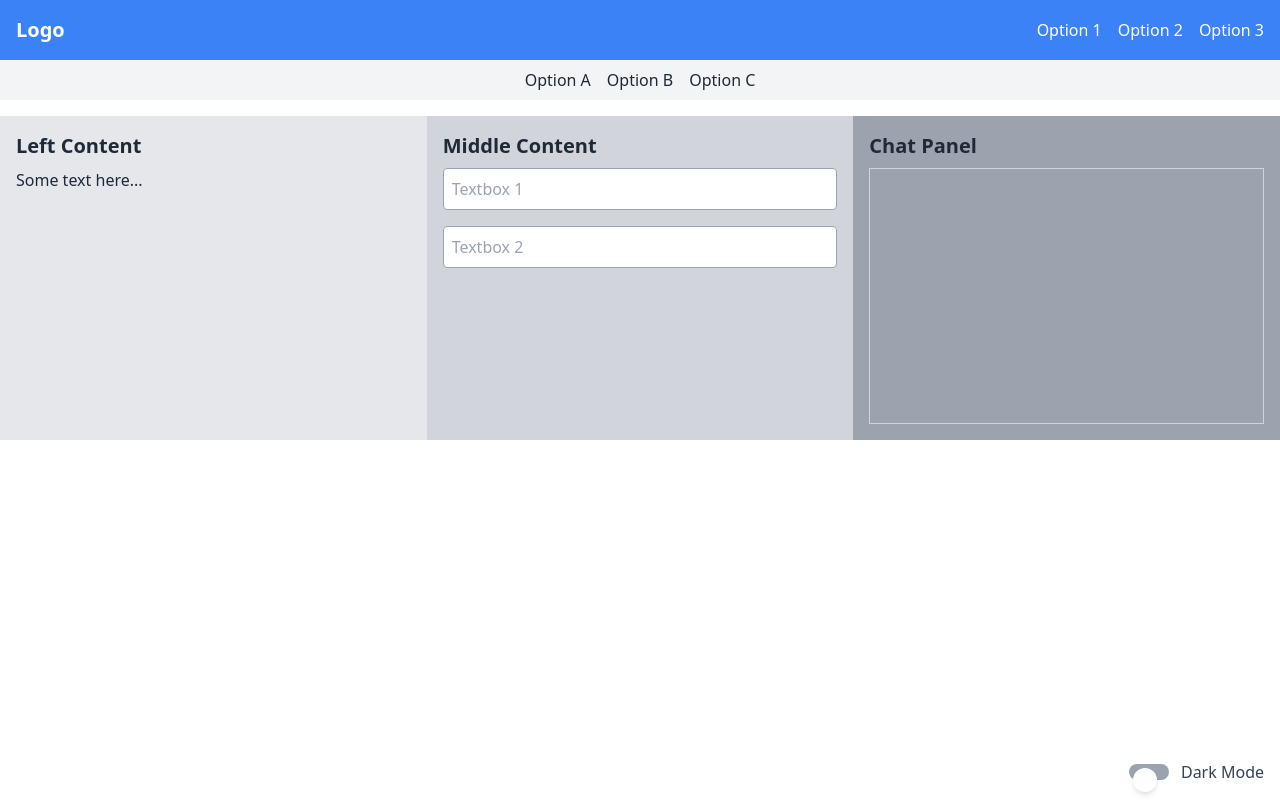
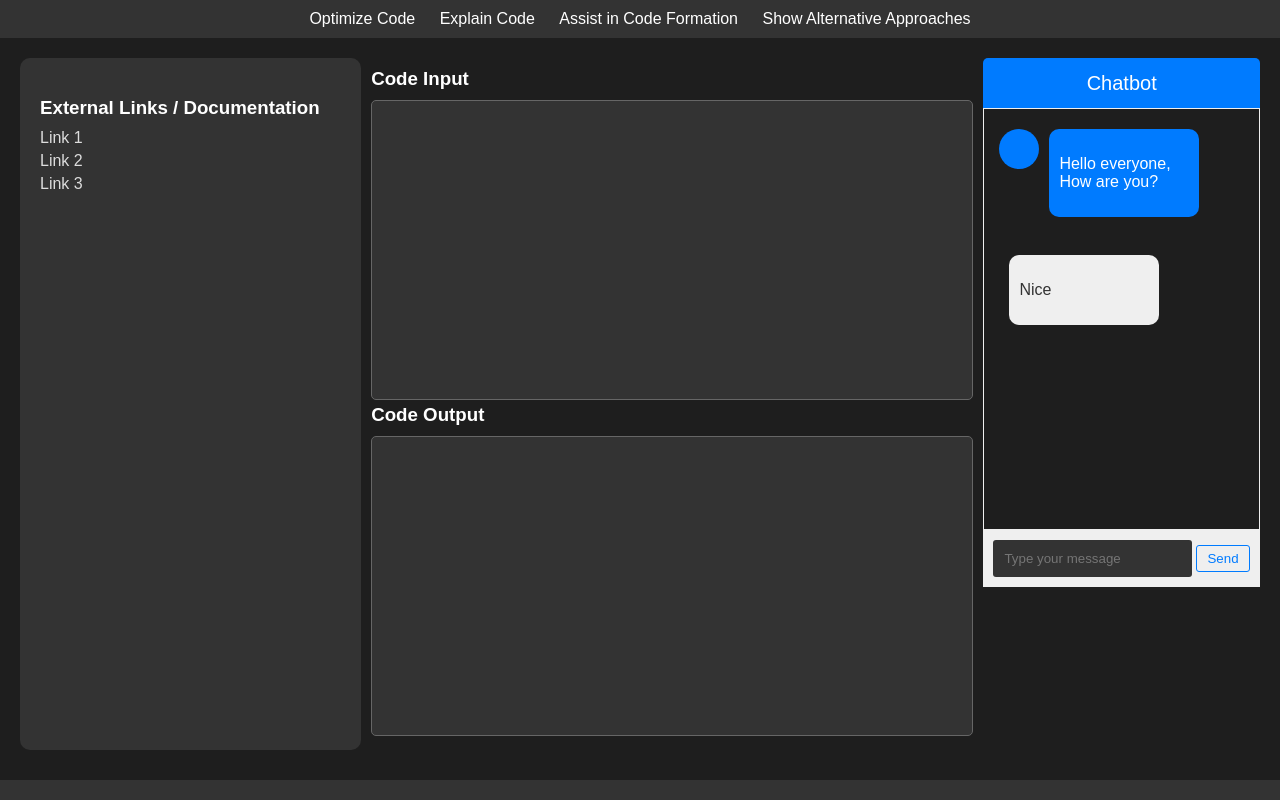
Before and after one commit to rbrox/CodeTeach, a website: page frontend/index.html in a window 1280 px wide. Drawn offline with nearby package versions, Linux system fonts and the light colour scheme.

Commit message:
stupid human

```diff
--- a/frontend/index.html
+++ b/frontend/index.html
@@ -1,94 +1,67 @@
 <!DOCTYPE html>
 <html lang="en">
 <head>
-    <meta charset="UTF-8" />
-    <meta name="viewport" content="width=device-width, initial-scale=1.0" />
-    <title>Tailwind CSS Page</title>
-    <!-- Include Tailwind CSS -->
-    <link
-      href="https://cdn.jsdelivr.net/npm/tailwindcss@2.2.19/dist/tailwind.min.css"
-      rel="stylesheet"
-    />
+  <meta charset="UTF-8">
+  <meta name="viewport" content="width=device-width, initial-scale=1.0">
+  <title>Code Pilot</title>
+  <link rel="stylesheet" href="style.css">
 </head>
-
-  <body class="bg-white dark:bg-gray-800 text-gray-800 dark:text-white">
-    <!-- Navbar -->
-    <nav class="bg-blue-500 p-4">
-      <div class="container mx-auto">
-        <div class="flex justify-between items-center">
-          <div class="text-xl font-bold text-white">Logo</div>
-          <div class="flex space-x-4">
-            <a href="#" class="text-white hover:text-gray-200">Option 1</a>
-            <a href="#" class="text-white hover:text-gray-200">Option 2</a>
-            <a href="#" class="text-white hover:text-gray-200">Option 3</a>
+<body>
+  <header>
+    <nav>
+      <div class="navbar">
+        <a href="#">Optimize Code</a>
+        <a href="#">Explain Code</a>
+        <a href="#">Assist in Code Formation</a>
+        <a href="#">Show Alternative Approaches</a>
+      </div>
+    </nav>
+  </header>
+  <main>
+    <div class="container">
+      <div class="left-div">
+        <h3>External Links / Documentation</h3>
+        <ul>
+          <li><a href="#">Link 1</a></li>
+          <li><a href="#">Link 2</a></li>
+          <li><a href="#">Link 3</a></li>
+        </ul>
+      </div>
+      <div class="middle-div">
+        <h3>Code Input</h3>
+        <textarea name="code-input" id="code-input" cols="30" rows="20"></textarea>
+        <h3>Code Output</h3>
+        <textarea name="code-output" id="code-output" cols="30" rows="10"></textarea>
+      </div>
+      <div class="wrapper">
+        <div class="title">Chatbot</div>
+        <div class="box">
+          <div class="item">
+            <div class="icon">
+              <i class="fa fa-user"></i>
+            </div>
+            <div class="msg">
+              <p>Hello everyone, How are you?</p>
+            </div>
+          </div>
+          <br clear="both">
+          <div class="item right">
+            <div class="msg">
+              <p>Nice</p>
             </div>
           </div>
         </div>
-    </nav>
-
-    <!-- Option Stripe -->
-    <div class="bg-gray-100 dark:bg-gray-700 py-2">
-      <div class="container mx-auto flex justify-center space-x-4">
-        <a href="#" class="text-gray-800 dark:text-gray-200">Option A</a>
-        <a href="#" class="text-gray-800 dark:text-gray-200">Option B</a>
-        <a href="#" class="text-gray-800 dark:text-gray-200">Option C</a>
+        <div class="typing-area">
+          <div class="input-field">
+            <input type="text" placeholder="Type your message" required>
+            <button>Send</button>
           </div>
         </div>
-
-    <!-- Three Equally Partitioned Divs -->
-    <div class="container mx-auto flex justify-between mt-4">
-      <!-- Left Div -->
-      <div class="w-1/3 bg-gray-200 dark:bg-gray-600 p-4">
-        <h2 class="text-xl font-bold mb-2">Left Content</h2>
-        <p>Some text here...</p>
-      </div>
-      <!-- Middle Div -->
-      <div class="w-1/3 bg-gray-300 dark:bg-gray-700 p-4">
-        <h2 class="text-xl font-bold mb-2">Middle Content</h2>
-        <div class="mb-4">
-          <input
-            type="text"
-            placeholder="Textbox 1"
-            class="w-full border border-gray-400 rounded p-2 focus:outline-none focus:border-blue-500 dark:bg-gray-800 dark:text-white"
-          />
-        </div>
-        <div>
-          <input
-            type="text"
-            placeholder="Textbox 2"
-            class="w-full border border-gray-400 rounded p-2 focus:outline-none focus:border-blue-500 dark:bg-gray-800 dark:text-white"
-          />
       </div>
     </div>
-      <!-- Right Div -->
-      <div class="w-1/3 bg-gray-400 dark:bg-gray-800 p-4">
-        <h2 class="text-xl font-bold mb-2">Chat Panel</h2>
-        <div class="border border-gray-300 h-64 overflow-y-auto"></div>
-      </div>
-    </div>
-
-    <!-- Dark Mode Toggle Button -->
-    <div class="fixed bottom-4 right-4">
-      <input type="checkbox" class="hidden" id="toggle" />
-      <label for="toggle" class="flex items-center cursor-pointer">
-        <div class="w-10 h-4 bg-gray-400 rounded-full p-1">
-          <div class="toggle-dot w-6 h-6 bg-white rounded-full shadow-md"></div>
-        </div>
-        <div class="ml-3 text-gray-700 dark:text-gray-300 font-medium">
-          Dark Mode
-        </div>
-      </label>
-    </div>
-
-    <script>
-      const toggle = document.getElementById("toggle");
-      toggle.addEventListener("change", function () {
-        if (toggle.checked) {
-          document.body.classList.add("dark");
-        } else {
-          document.body.classList.remove("dark");
-        }
-      });
-    </script>
+  </main>
+  <footer>
+    <!-- Add your footer content here -->
+  </footer>
 </body>
 </html>
--- /dev/null
+++ b/frontend/style.css
@@ -0,0 +1,222 @@
+body {
+    font-family: Arial, sans-serif;
+    background-color: #1e1e1e;
+    color: #fff;
+    margin: 0;
+    padding: 0;
+  }
+
+  header {
+    background-color: #333;
+    padding: 10px 0;
+  }
+
+  nav {
+    text-align: center;
+  }
+
+  .navbar a {
+    color: #fff;
+    text-decoration: none;
+    margin: 0 10px;
+  }
+
+  .container {
+    display: flex;
+    justify-content: space-around;
+    padding: 20px;
+  }
+
+  .left-div,
+  .right-div {
+    flex: 1;
+    padding: 20px;
+  }
+
+  .left-div {
+    background-color: #333;
+    border-radius: 10px;
+  }
+
+  .left-div h3 {
+    color: #fff;
+    margin-bottom: 10px;
+  }
+
+  .left-div ul {
+    list-style-type: none;
+    padding: 0;
+    margin: 0;
+  }
+
+  .left-div ul li {
+    margin-bottom: 5px;
+  }
+
+  .left-div ul li a {
+    color: #ddd;
+    text-decoration: none;
+  }
+
+  .middle-div {
+    flex: 2;
+    margin:10px;
+
+  }
+
+  .middle-div h3 {
+    margin-top: 0px;
+    color: #fff;
+    margin-bottom: 10px;
+  }
+
+  .middle-div textarea {
+    width: 100%;
+    height: 300px;
+    background-color: #333;
+    color: #ddd;
+    border: 1px solid #666;
+    border-radius: 5px;
+    padding: 10px;
+    box-sizing: border-box;
+    resize: none;
+  }
+
+  .right-div {
+    background-color: #333;
+    border-radius: 10px;
+    padding: 20px;
+  }
+
+  .right-div h3 {
+    color: #fff;
+    margin-bottom: 10px;
+  }
+
+  .right-div textarea {
+    width: 100%;
+    height: 300px;
+    background-color: #333;
+    color: #ddd;
+    border: 1px solid #666;
+    border-radius: 5px;
+    padding: 10px;
+    box-sizing: border-box;
+    resize: none;
+  }
+
+  footer {
+    background-color: #333;
+    color: #fff;
+    text-align: center;
+    padding: 10px 0;
+    position: fixed;
+    bottom: 0;
+    width: 100%;
+  }
+
+  .wrapper {
+    max-width: 1060px; /* Adjust the maximum width */
+    margin: 0 auto; /* Center the wrapper horizontally */
+  }
+
+  .wrapper .title {
+    background: #007bff;
+    color: white;
+    line-height: 2.5;
+    border-radius: 5px 5px 0 0;
+    text-align: center;
+    font-size: 20px;
+  }
+
+  .wrapper .box {
+    border: 1px solid #efefef;
+    padding: 10px 15px;
+    min-height: 400px;
+    max-height: 400px;
+  }
+
+  .wrapper .box .item {
+    display: flex;
+    margin: 10px 0;
+  }
+
+  .wrapper .box .item .icon {
+    background: #007bff;
+    color: white;
+    width: 40px;
+    height: 40px;
+    text-align: center;
+    line-height: 40px;
+    border-radius: 50%;
+  }
+
+  .wrapper .box .item .msg {
+    background: #007bff;
+    color: white;
+    border-radius: 10px;
+    width: 150px;
+    margin-left: 10px;
+  }
+
+  .wrapper .box .item .msg p {
+    padding: 10px;
+  }
+
+  .wrapper .box .item.right {
+    margin-left: auto; /* Push the right items to the right */
+  }
+
+  .wrapper .box .item.right .msg {
+    background: #efefef;
+    color: #333;
+  }
+
+  .wrapper .typing-area {
+    background: #efefef;
+    display: flex;
+    justify-content: space-between; /* Spread the content evenly */
+    align-items: center;
+    padding: 10px;
+  }
+
+  .wrapper .typing-area .input-field {
+    flex: 1; /* Let the input field grow */
+    position: relative;
+  }
+
+  .wrapper .typing-area .input-field input {
+    width: calc(100% - 80px); /* Adjust the width */
+    padding: 10px;
+    border: 1px solid transparent;
+    border-radius: 3px;
+    outline: none;
+    font-family: 'Poppins', sans-serif;
+    transition: 0.3s all ease;
+    background-color: #333;
+    color: #fff;
+  }
+
+  .wrapper .typing-area .input-field input:focus {
+    border-color: #007bff;
+  }
+
+  .wrapper .typing-area .input-field button {
+    background: transparent;
+    border: 1px solid #007bff;
+    padding: 5px 10px;
+    border-radius: 3px;
+    color: #007bff;
+    outline: none;
+    cursor: pointer;
+    transition: 0.3s all ease;
+  }
+
+  .wrapper .typing-area .input-field button:hover {
+    background: #007bff;
+    color: white;
+  }
+
+  .wrapper .typing-area .input-field input:valid ~ button {
+    opacity: 1;
+  }
```
Lines whose indentation alone changed are shown as unchanged.
